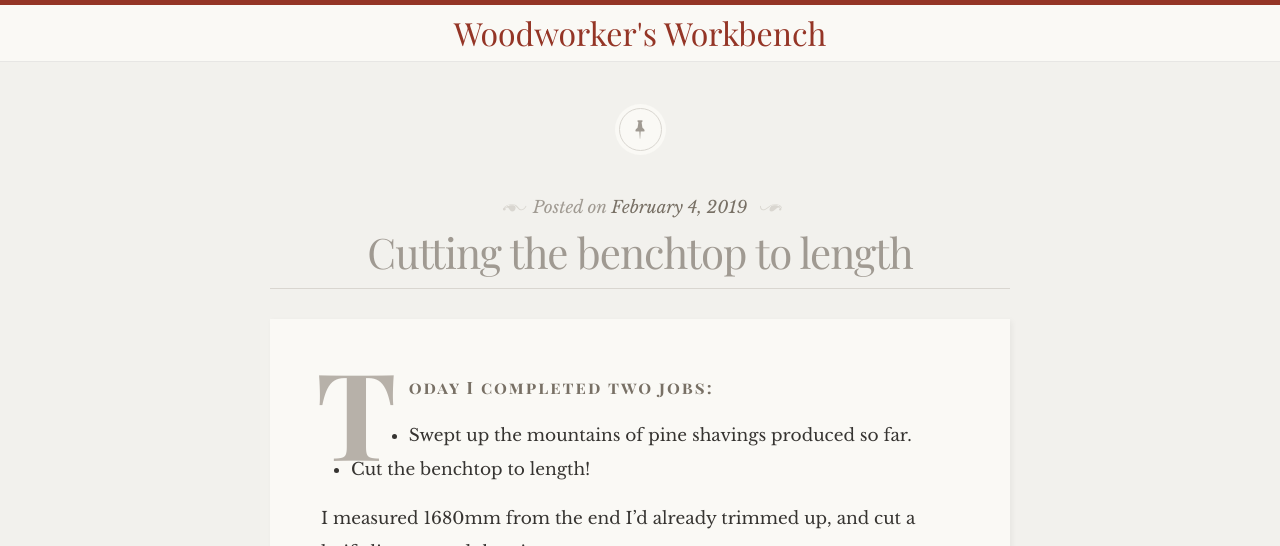
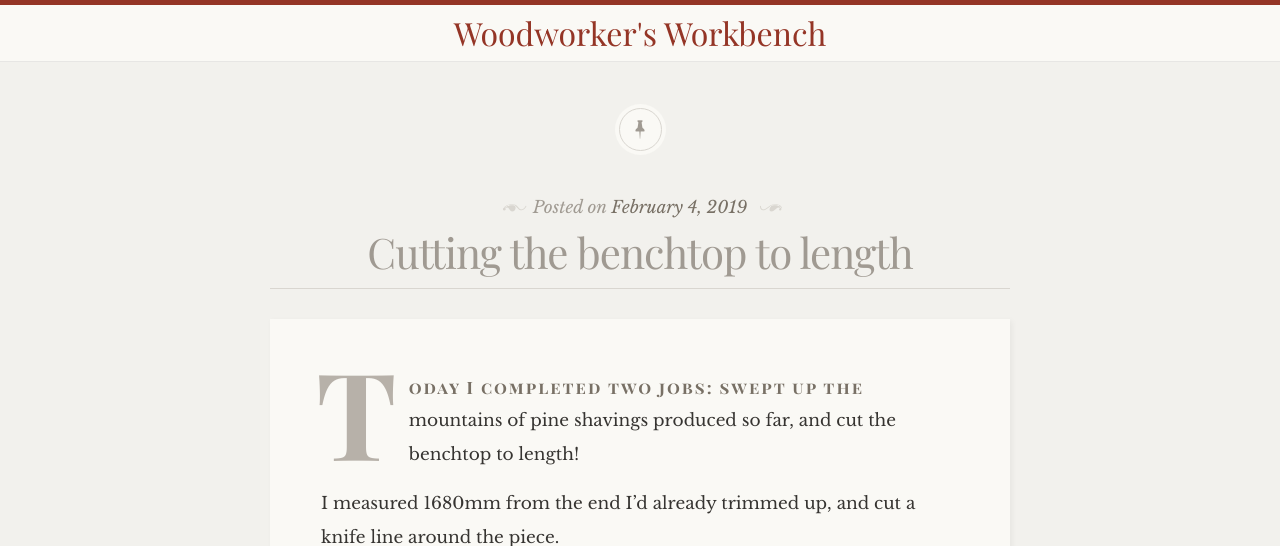
Before and after one commit to direvus/direvus.github.io, a Jekyll site: the page built from _posts/2019-02-04-benchtop-cut.md, in a window 1280 px wide and 900 px high, cut to the strip 0-546 px from the top of the window. Built offline with Jekyll 4.4.1, drawn with Linux system fonts in a browser that asks for light colours; some web fonts are replaced.

Commit message:
Rephrase first paragraph to work with first-letter styling.
The unordered list did not play nicely with the first-letter and
first-line styling in the theme, but I couldn't see this initially
because Firefox doesn't render those styles.

```diff
--- a/_posts/2019-02-04-benchtop-cut.md
+++ b/_posts/2019-02-04-benchtop-cut.md
@@ -4,9 +4,8 @@ title:  Cutting the benchtop to length
 date:   2019-02-04
 ---
 
-Today I completed two jobs:
-- Swept up the mountains of pine shavings produced so far.
-- Cut the benchtop to length!
+Today I completed two jobs: swept up the mountains of pine shavings produced so
+far, and cut the benchtop to length!
 
 I measured 1680mm from the end I'd already trimmed up, and cut a knife line
 around the piece.
```
